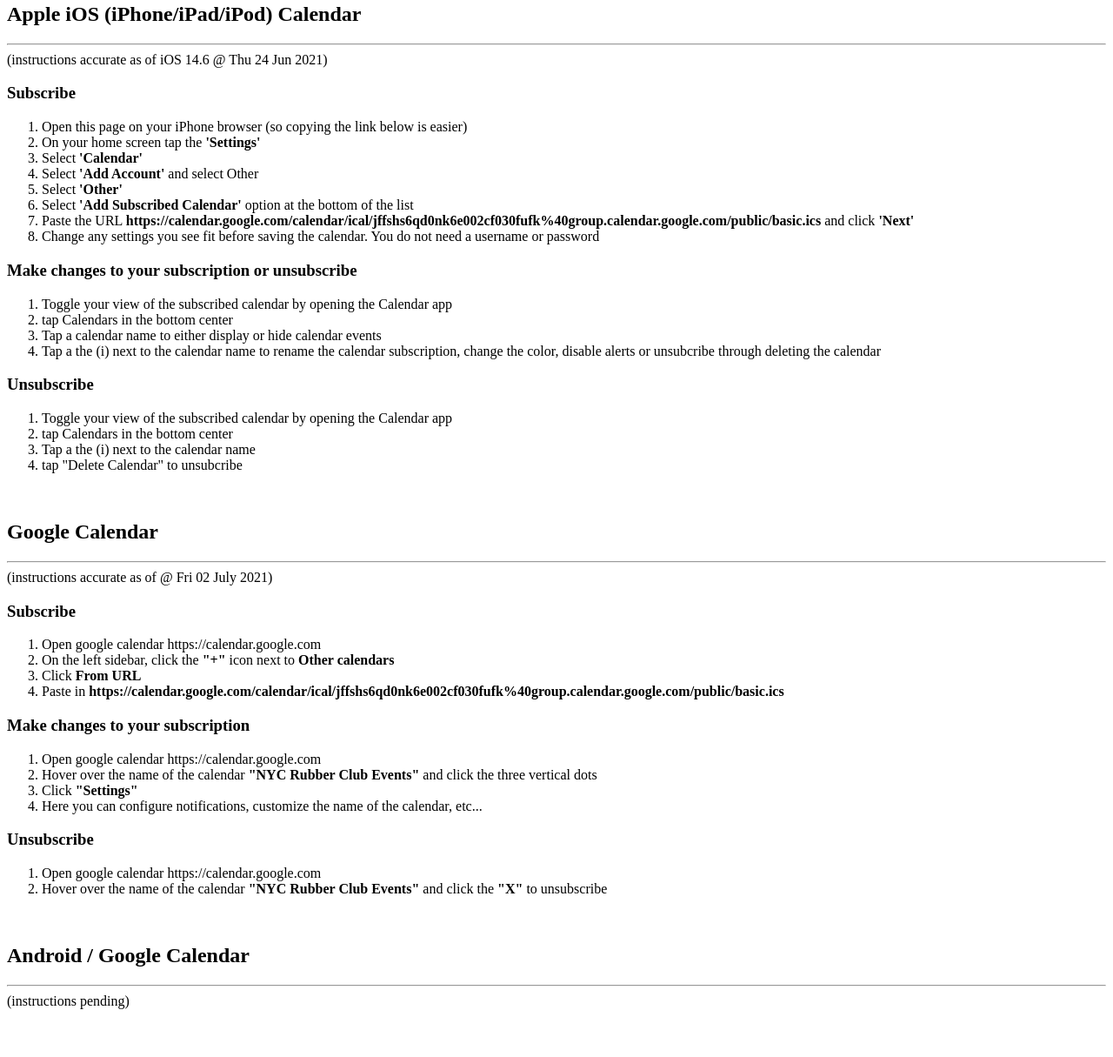
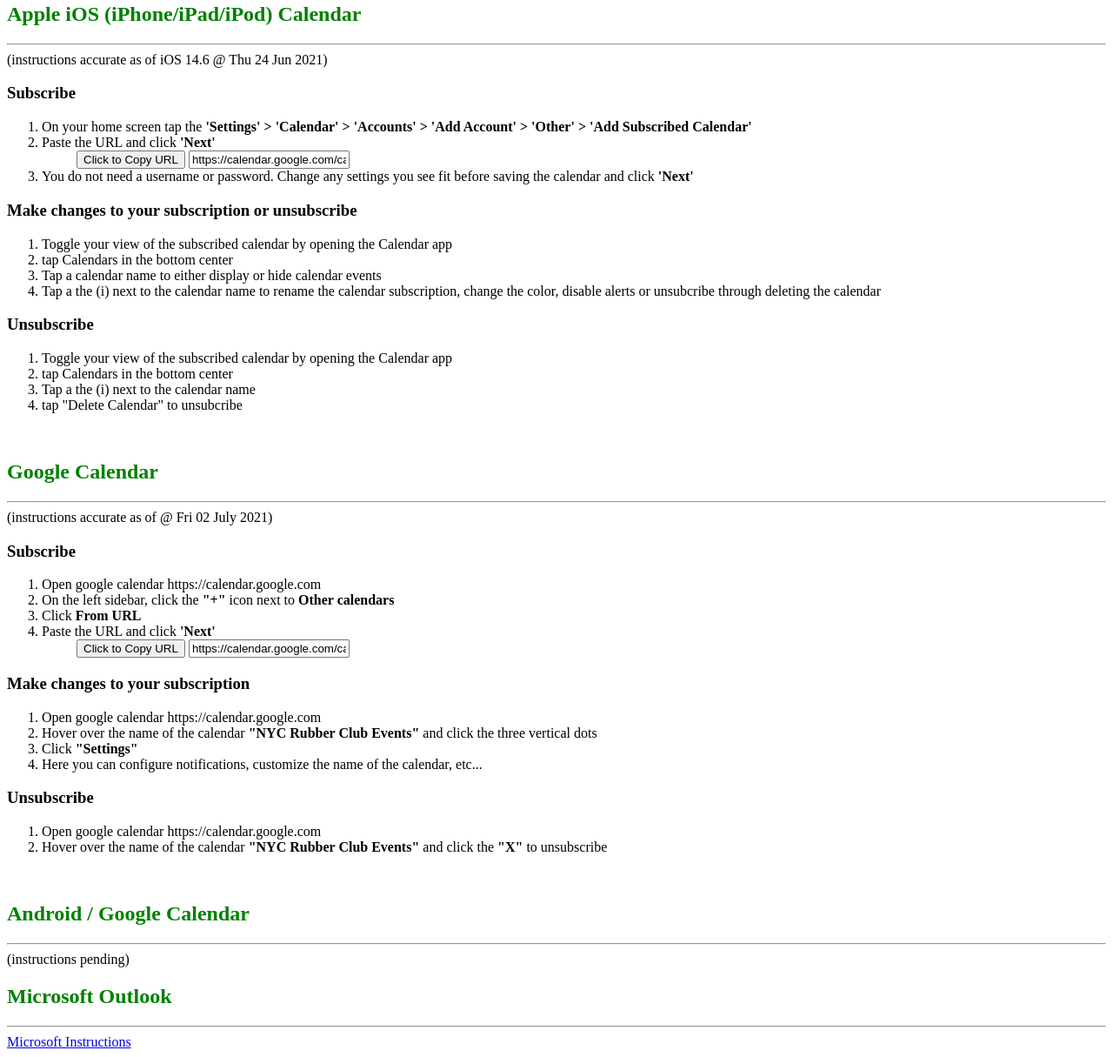
Before and after one commit to nycrubberclub/nycrubberclub.github.io, a plain HTML site: page calendar.html in a window 1280 px wide. Shown: the part 115-1330 px from the top of the page at 87% size. Before the commit the page ends 1283 px from the top, so only its background shows below. Drawn offline with Linux system fonts and the light colour scheme.

Commit message:
CLEANUP - simplify url copy for calendar link -- ADD Microsoft Outlook insruction link

```diff
--- a/calendar.html
+++ b/calendar.html
@@ -12,23 +12,31 @@
   gtag('js', new Date());
 
   gtag('config', 'G-7GKQGE2VJW');
+
+  function copyText() {
+    var copyText = document.getElementById("copyText");
+    copyText.select();
+    copyText.setSelectionRange(0, 99999);
+    document.execCommand("copy");
+    alert("Text copied to clipboard");
+  }
 </script>
 
 <body>
     <h1 style="text-align: center;">HOW TO SUBSCRIBE TO NYC RUBBER CLUB EVENTS CALENDAR</h1>
     <br>
-    <h2>Apple iOS (iPhone/iPad/iPod) Calendar</h2>
+
+    <h2 style="color: Green">Apple iOS (iPhone/iPad/iPod) Calendar</h2>
     <hr> (instructions accurate as of iOS 14.6 @ Thu 24 Jun 2021)
     <h3>Subscribe</h3>
     <ol>
-        <li>Open this page on your iPhone browser (so copying the link below is easier)</li>
-        <li>On your home screen tap the <b>'Settings'</b></li>
-        <li>Select <b>'Calendar'</b></li>
-        <li>Select <b>'Add Account'</b> and select Other</li>
-        <li>Select <b>'Other'</b></li>
-        <li>Select <b>'Add Subscribed Calendar'</b> option at the bottom of the list</li>
-        <li>Paste the URL <b>https://calendar.google.com/calendar/ical/jffshs6qd0nk6e002cf030fufk%40group.calendar.google.com/public/basic.ics</b> and click <b>'Next'</b></li>
-        <li>Change any settings you see fit before saving the calendar. You do not need a username or password</li>
+        <li>On your home screen tap the <b>'Settings' > 'Calendar' > 'Accounts' > 'Add Account' > 'Other' > 'Add Subscribed Calendar'</b></li>
+        <li>Paste the URL and click <b>'Next'</b>
+        <ul>
+            <button id="copyBtn" onclick="copyText()">Click to Copy URL</button>
+            <input type="text" id="copyText" value="https://calendar.google.com/calendar/ical/jffshs6qd0nk6e002cf030fufk%40group.calendar.google.com/public/basic.ics">
+        </ul>
+        <li>You do not need a username or password.  Change any settings you see fit before saving the calendar and click <b>'Next'</b></li>
     </ol>
     <h3>Make changes to your subscription or unsubscribe</h3>
     <ol>
@@ -47,14 +55,19 @@
 
 
     <br>
-    <h2>Google Calendar</h2>
+    <h2 style="color: Green">Google Calendar</h2>
     <hr> (instructions accurate as of @ Fri 02 July 2021)
     <h3>Subscribe</h3>
     <ol>
         <li>Open google calendar https://calendar.google.com</li>
         <li>On the left sidebar, click the <b>"+"</b> icon next to <b>Other calendars</b></li>
         <li>Click <b>From URL</b></li>
-        <li>Paste in <b>https://calendar.google.com/calendar/ical/jffshs6qd0nk6e002cf030fufk%40group.calendar.google.com/public/basic.ics</b></li>
+        <li>Paste the URL and click <b>'Next'</b>
+            <ul>
+                <button id="copyBtn" onclick="copyText()">Click to Copy URL</button>
+                <input type="text" id="copyText" value="https://calendar.google.com/calendar/ical/jffshs6qd0nk6e002cf030fufk%40group.calendar.google.com/public/basic.ics">
+            </ul>
+        </li>
     </ol>
     <h3>Make changes to your subscription</h3>
     <ol>
@@ -70,8 +83,13 @@
     </ol>
 
     <br>
-    <h2>Android / Google Calendar</h2>
-    <hr> (instructions pending)
+    <h2  style="color: Green">Android / Google Calendar</h2>
+    <hr>
+    (instructions pending)
 
+    <br>
+    <h2  style="color: Green">Microsoft Outlook</h2>
+    <hr>
+    <a href="https://support.microsoft.com/en-us/office/import-or-subscribe-to-a-calendar-in-outlook-on-the-web-503ffaf6-7b86-44fe-8dd6-8099d95f38df">Microsoft Instructions</a>
 
 </body>
```
